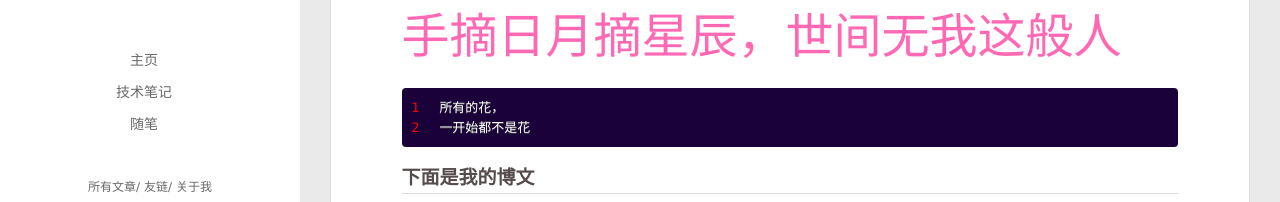
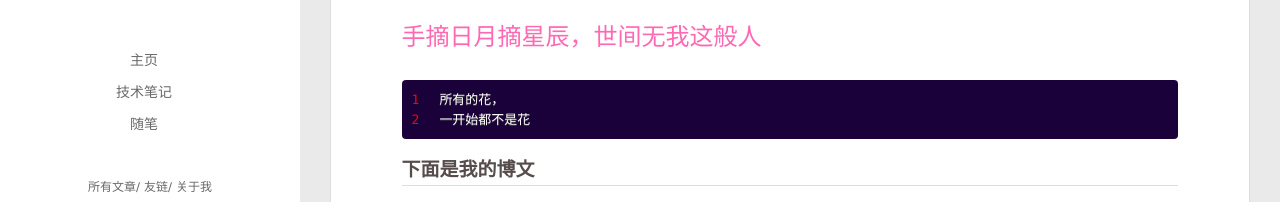
Before and after one commit to thz-free/thz-free.github.io, a plain HTML site: page 2028/03/09/hello-world/index.html in a window 1280 px wide. Shown: the part 323-525 px from the top of the page. Drawn offline with Linux system fonts and the light colour scheme; some packages are replaced by stand-ins of ours; no server answers; a script that the page names is missing.

Commit message:
Site updated: 2021-03-10 17:30:38

```diff
--- a/2028/03/09/hello-world/index.html
+++ b/2028/03/09/hello-world/index.html
@@ -18,7 +18,7 @@
 <meta property="og:description" content="欢迎来到陶化镇的博客 Hexo! 我的世界我的座右铭手摘日月摘星辰，世间无我这般人 12所有的花，一开始都不是花  下面是我的博文">
 <meta property="og:locale" content="en_US">
 <meta property="article:published_time" content="2028-03-09T00:56:00.000Z">
-<meta property="article:modified_time" content="2021-03-10T08:16:45.590Z">
+<meta property="article:modified_time" content="2021-03-10T09:29:33.581Z">
 <meta property="article:author" content="陶化镇">
 <meta name="twitter:card" content="summary">
 
@@ -327,7 +327,7 @@
   <div class="article-entry" itemprop="articleBody">
 
     <p>欢迎来到陶化镇的博客 <a target="_blank" rel="noopener" href="https://hexo.io/">Hexo</a>!</p>
-<h2 id="我的世界"><a href="#我的世界" class="headerlink" title="我的世界"></a>我的世界</h2><h3 id="我的座右铭"><a href="#我的座右铭" class="headerlink" title="我的座右铭"></a>我的座右铭</h3><p><font color=#FF69B4 size=7 face="宋体">手摘日月摘星辰，世间无我这般人</font></p>
+<h2 id="我的世界"><a href="#我的世界" class="headerlink" title="我的世界"></a>我的世界</h2><h3 id="我的座右铭"><a href="#我的座右铭" class="headerlink" title="我的座右铭"></a>我的座右铭</h3><p><font color=#FF69B4 size=5 face="宋体">手摘日月摘星辰，世间无我这般人</font></p>
 <figure class="highlight bash"><table><tr><td class="gutter"><pre><span class="line">1</span><br><span class="line">2</span><br></pre></td><td class="code"><pre><span class="line">所有的花，</span><br><span class="line">一开始都不是花</span><br></pre></td></tr></table></figure>
 
 <h3 id="下面是我的博文"><a href="#下面是我的博文" class="headerlink" title="下面是我的博文"></a>下面是我的博文<span id="more"></span></h3><figure class="highlight bash"><table><tr><td class="gutter"><pre><span class="line">1</span><br><span class="line">2</span><br><span class="line">3</span><br><span class="line">4</span><br></pre></td><td class="code"><pre><span class="line">title: myarticle</span><br><span class="line">date: 2021-03-09 15:02:33</span><br><span class="line">tags:   </span><br><span class="line">---  </span><br></pre></td></tr></table></figure>
```
Also changed, not shown: index.html (+1 -1 lines).
